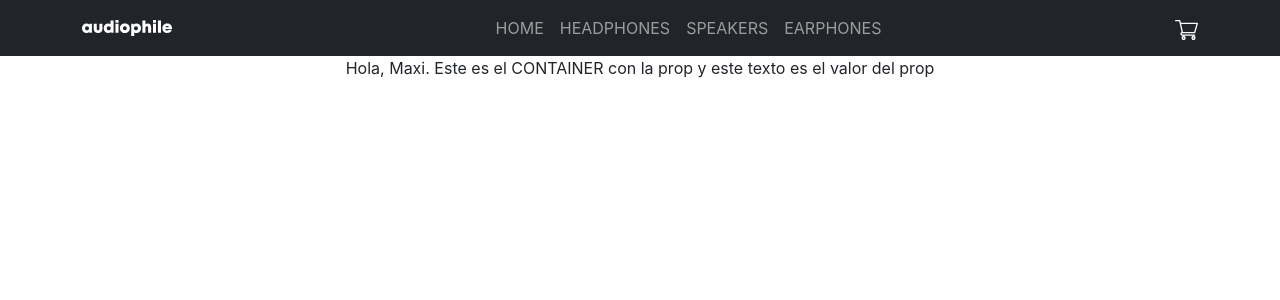
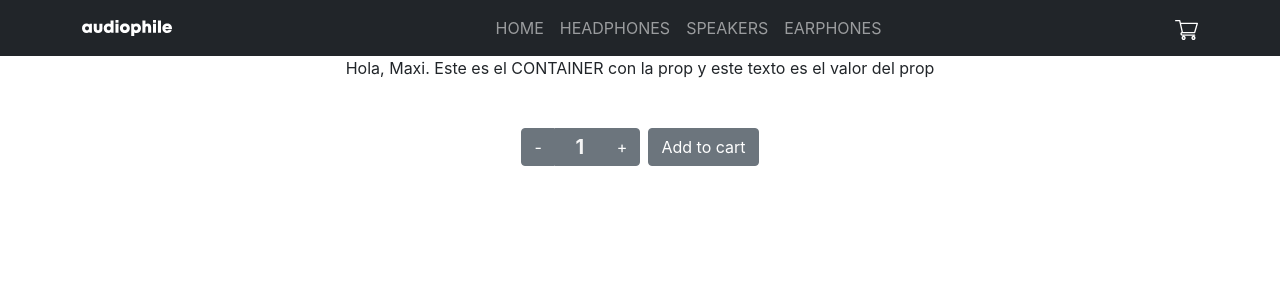
Before and after one commit to urbinarathgeb/proyectoFinal_react_coderHouse__audiophileEcommerce, a React (Create React App) app: page / in a window 1280 px wide. Shown: the top 300 px of the page. Built offline with nearby package versions, Linux system fonts and the light colour scheme.

Commit message:
DESAFÍO 4. Creando el componente ItemCount y agregándolo, por mientras, a ItemListContainer

```diff
--- /dev/null
+++ b/src/components/ItemCount/ItemCount.css
@@ -0,0 +1,11 @@
+.count-container {
+  display: flex;
+  justify-content: center;
+  align-items: center;
+  width: 50px;
+  height: 38px;
+  font-size: 20px;
+  font-weight: bold;
+  color: whitesmoke;
+  background-color: #6c757d;
+}
--- /dev/null
+++ b/src/components/ItemCount/ItemCount.jsx
@@ -0,0 +1,47 @@
+import Button from "react-bootstrap/Button";
+import ButtonGroup from "react-bootstrap/ButtonGroup";
+
+import { useState } from "react";
+
+import "./ItemCount.css";
+
+const ItemCount = ({ initial, stock }) => {
+  const [count, setCount] = useState(initial);
+  const product = "this.product";
+
+  const increaseCount = () => {
+    count >= 0 && count < stock && setCount(count + 1);
+    alertMaxStock();
+  };
+
+  const decreaseCount = () => {
+    count > 0 && count <= stock && setCount(count - 1);
+  };
+
+  const alertMaxStock = () => {
+    count === stock && alert(`Lo sentimos, solo tenemos ${stock} ${product} en stock`);
+  };
+
+  const onAdd = () => {
+    count > 0 && alert(`Agregaste correctamente ${count} ${product} al carrito`);
+  };
+
+  return (
+    <>
+      <ButtonGroup aria-label="ItemCount" className="mt-5">
+        <Button variant="secondary" onClick={decreaseCount}>
+          -
+        </Button>
+        <div className="count-container">{count}</div>
+        <Button variant="secondary" onClick={increaseCount}>
+          +
+        </Button>
+      </ButtonGroup>
+      <Button variant="secondary" onClick={onAdd} className="ms-2 mt-5">
+        Add to cart
+      </Button>
+    </>
+  );
+};
+
+export default ItemCount;
--- a/src/components/containers/ItemListContainer/ItemListContainer.jsx
+++ b/src/components/containers/ItemListContainer/ItemListContainer.jsx
@@ -1,5 +1,12 @@
+import ItemCount from "../../ItemCount/ItemCount";
+
 const ItemListContainer = ({ greeting }) => {
-  return <div>{greeting}</div>;
+  return (
+    <div>
+      <div>{greeting}</div>
+      <ItemCount initial={1} stock={5} />
+    </div>
+  );
 };
 
 export default ItemListContainer;
```
